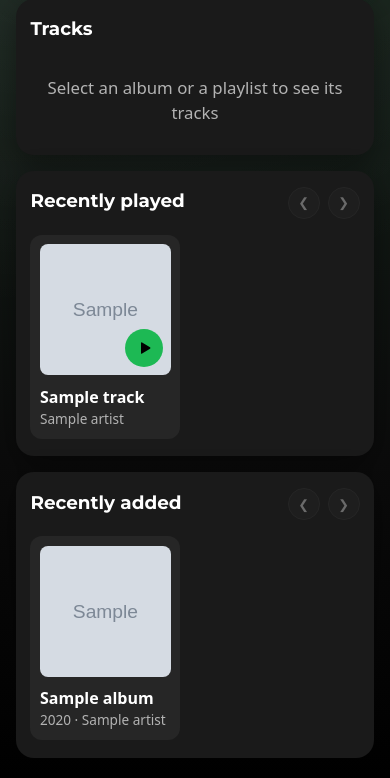
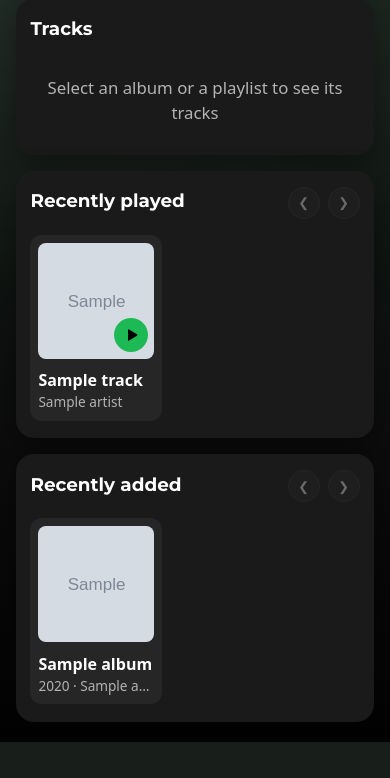
Before and after one commit to jcgabrielpollicar-beep/Spotify-Clone, a Django app: page / in a window 390 px wide. Shown: the part 873-1651 px from the top of the page. After the commit the page ends 1615 px from the top, so only its background shows below. Run offline with Django 5.2, Linux system fonts and the light colour scheme; a user stored in the database is signed in; tables that the repository leaves empty hold one stand-in row (values such as "Sample post"); grey boxes marked "Sample" are stand-in pictures.

Commit message:
Minor UI improvements

```diff
--- a/static/css/style.css
+++ b/static/css/style.css
@@ -862,7 +862,8 @@ button.danger-link { color: var(--red); }
 .trk-play:disabled { cursor: default; opacity: .75; }
 
 /* home, under the panels: "Recently played" (a tile plays its song, see static/js/player.js) and "Recently added" (albums) */
-.home-recent { display: grid; gap: 1rem; margin-top: 1rem; }
+.home-recent { display: grid; grid-template-columns: minmax(0, 1fr); gap: 1rem; margin-top: 1rem; }   /* minmax(0): the rows scroll inside the panel instead of stretching it (and the page) to fit every tile */
+.home-recent .panel { min-width: 0; }
 .home-recent .panel-head:has(+ .rc-empty) .carousel-nav { display: none; }
 .rc-row { display: flex; gap: 1rem; overflow-x: auto; scrollbar-width: none; padding-bottom: .25rem; }
 .rc-row::-webkit-scrollbar { display: none; }
@@ -890,6 +891,11 @@ a.rc-sub:hover { color: var(--green); }
 .rc-play:hover { transform: scale(1.08); }
 .rc-empty { margin: 0; padding: .25rem 0 .5rem; color: var(--muted); }
 @media (hover: none) { .rc-play { opacity: 1; transform: none; } }          /* no hover on a touch screen: always show the button */
+@media (max-width: 560px) {                                                  /* phone: a swipeable row, smaller tiles, the next tile peeking in */
+  .rc-row { gap: .7rem; scroll-snap-type: x proximity; -webkit-overflow-scrolling: touch; overscroll-behavior-x: contain; }
+  .rc { flex-basis: 132px; width: 132px; padding: .5rem; scroll-snap-align: start; }
+  .rc-play { width: 34px; height: 34px; right: .4rem; bottom: .4rem; }
+}
 
 .trk-main { min-width: 0; }
 .trk-title { font-weight: 600; overflow: hidden; text-overflow: ellipsis; white-space: nowrap; }
```
